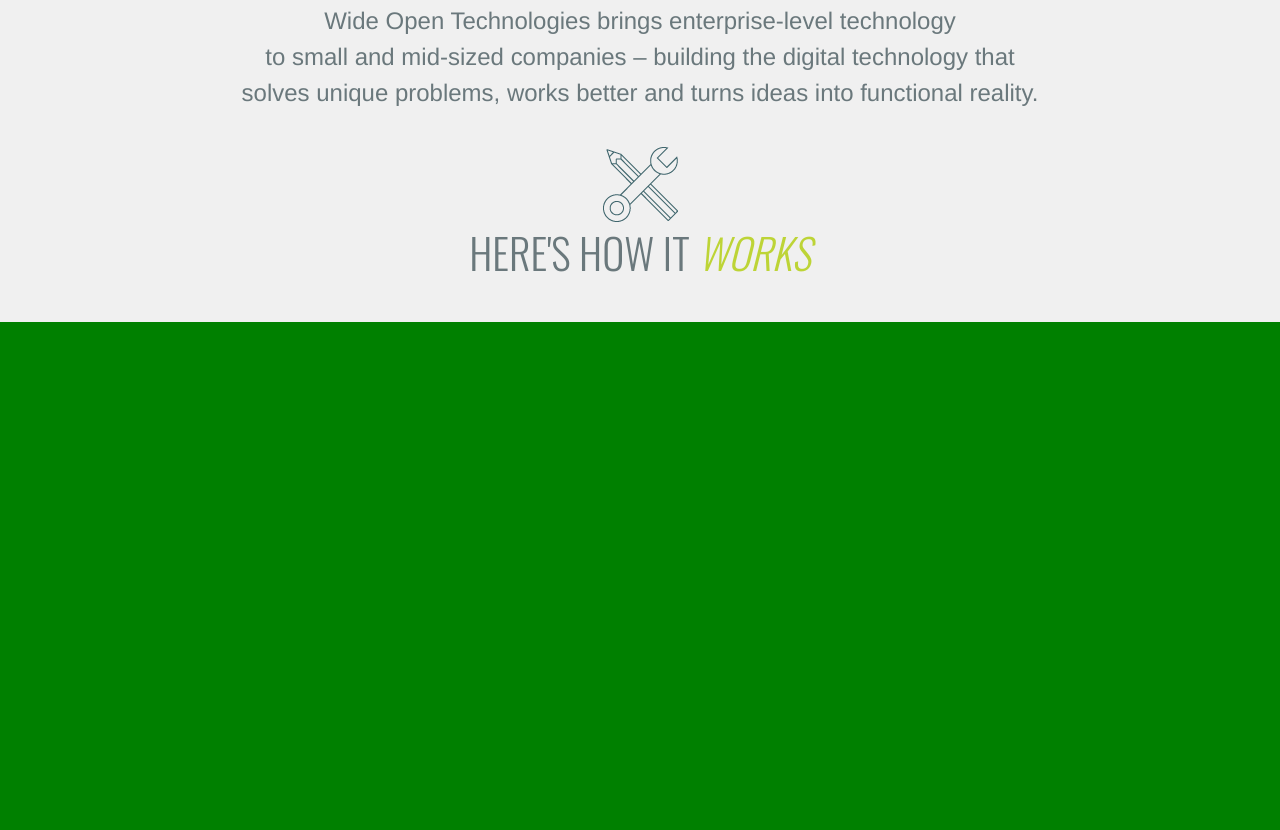
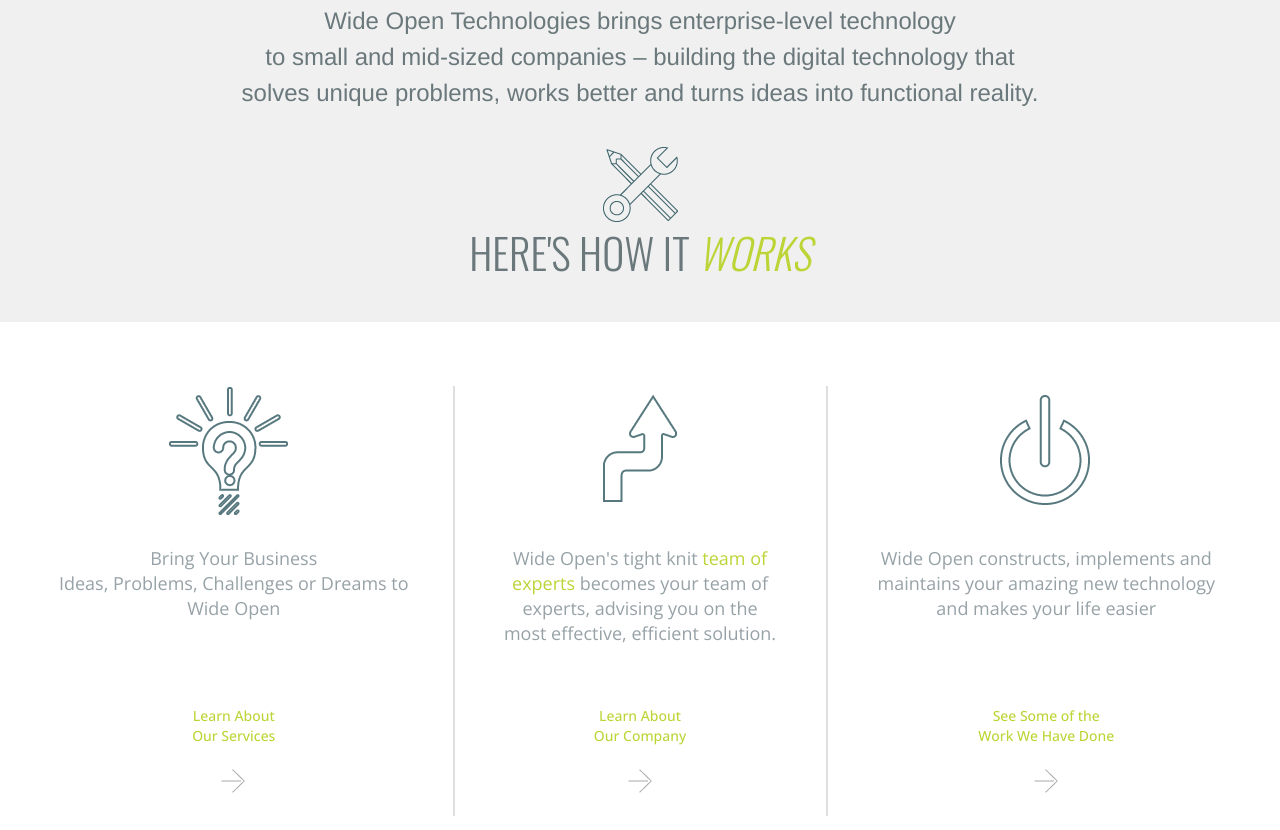
Before and after one commit to kojiadrianojr/website-responsive, a plain HTML site: page index.html in a window 1280 px wide. Shown: the part 557-1387 px from the top of the page. Before the commit the page ends 879 px from the top, so only its background shows below. Drawn offline with nearby package versions, Linux system fonts and the light colour scheme.

Commit message:
sec3 done

```diff
--- a/index.css
+++ b/index.css
@@ -11,8 +11,8 @@ body {
 }
 
 body {
-    background-color: green;
     width: 100%;
+    background: #ffffff;
 }
 
 div {
@@ -191,6 +191,77 @@ div {
     font-family: 'Oswald';
 }
 
+.section-3 {
+    font-family: 'Open Sans';
+    font-weight: 500;
+    color: #97A2A7;
+    width: 100%;
+    display: flex;
+    flex-wrap: wrap;
+    justify-content: space-evenly;
+    padding: 14px 15px;
+}
+
+.item {
+    text-align: center;
+    flex-basis: 30%;
+    margin-top: 50px;
+}
+
+.l-bulb {
+    background: url(images/ico/sprite_home.png);
+    background-position: -311px -100px;
+    display: block;
+    width: 131px;
+    height: 160px;
+    margin: 0 auto;
+}
+
+.arrow {
+    background: url(images/ico/sprite_home.png);
+    background-position: -227px -91px;
+    width: 74px;
+    display: block;
+    height: 160px;
+    margin: 0 auto;
+}
+
+.power-off {
+    background: url(images/ico/sprite_home.png);
+    background-position: -119px -100px;
+    width: 94px;
+    display: block;
+    height: 160px;
+    margin: 0 auto;
+}
+
+.item p {
+    margin: 0 0 10px;
+    font-size: 18px;
+    line-height: 25px;
+    font-weight: 400;
+    min-height: 150px;
+    position: relative;
+}
+
+.item a {
+    text-decoration: none;
+}
+
+.item-arrow {
+    height: 30px;
+    width: 27px;
+    background: url(images/ico/sprite_home.png);
+    display: block;
+    background-position: -46px -292px;
+    margin: 20px auto;
+}
+
+.lf {
+    border-right: 2px solid #dfdfdf;
+    border-left: 2px solid #dfdfdf;
+}
+
 
 /* media query */
 
@@ -203,21 +274,15 @@ div {
     }
 }
 
-@media (min-width: 1200px) {}
-
 @media only screen and (min-device-width:1106px) {
     .section-1-heading {
         margin: auto;
     }
 }
 
-@media only screen and (max-device-width: 1024px) and (min-device-width: 992px) {
+@media only screen and (max-device-width: 992px) {
     .nav-bar {
-        background: #FFF;
         height: 10vh;
-    }
-    .menu li a {
-        color: #97A2A7;
     }
     .section-1 {
         padding: 50px;
@@ -230,7 +295,11 @@ div {
     }
 }
 
-@media (min-width: 992px) {}
+@media (min-device-width: 992px) {
+    .contain-it {
+        max-width: 970px;
+    }
+}
 
 @media only screen and (max-device-width: 768px) {
     .nav-bar {
@@ -247,6 +316,12 @@ div {
         text-align: center;
         margin-left: 0;
     }
+    .section-3 {
+        flex-direction: column;
+    }
+    .lf {
+        border: 0;
+    }
 }
 
 @media only screen and (max-device-width: 425px) {
--- a/index.html
+++ b/index.html
@@ -44,7 +44,7 @@
                 <span class="headline">Workshop</span>
                 <span class="subtitle">Building Business <span class="orange">Solutions</span> & Bright <span class="green">Ideas</span>
             </h1>
-            <div class="button-area">
+            <div class="contain-it button-area">
                 <button class="sec-1-btn"><span>Learn More</span></button>
             </div>
         </div>
@@ -57,6 +57,27 @@
         <h4>Here's how it <em class="green">works</em></h4>
     </div>
     <div class="section-3">
+        <div class="item">
+            <div class="l-bulb"></div>
+            <p>Bring Your Business <br>Ideas, Problems, Challenges or Dreams to Wide Open</p>
+            <a href="#" class="green">Learn About <br> Our Services</a>
+            <div class="item-arrow"></div>
+
+        </div>
+        <div class="item  lf ">
+            <div class="arrow "></div>
+            <p>Wide Open's tight knit
+                <a href="# " class="green">team of <br>experts</a> becomes your team of <br>experts, advising you on the<br> most effective, efficient solution.
+            </p>
+            <a href="#" class="green">Learn About <br> Our Company</a>
+            <div class="item-arrow"></div>
+        </div>
+        <div class="item ">
+            <div class="power-off "></div>
+            <p>Wide Open constructs, implements and maintains your amazing new technology<br>and makes your life easier</p>
+            <a href="#" class="green">See Some of the <br>Work We Have Done</a>
+            <div class="item-arrow"></div>
+        </div>
 
     </div>
 
```
